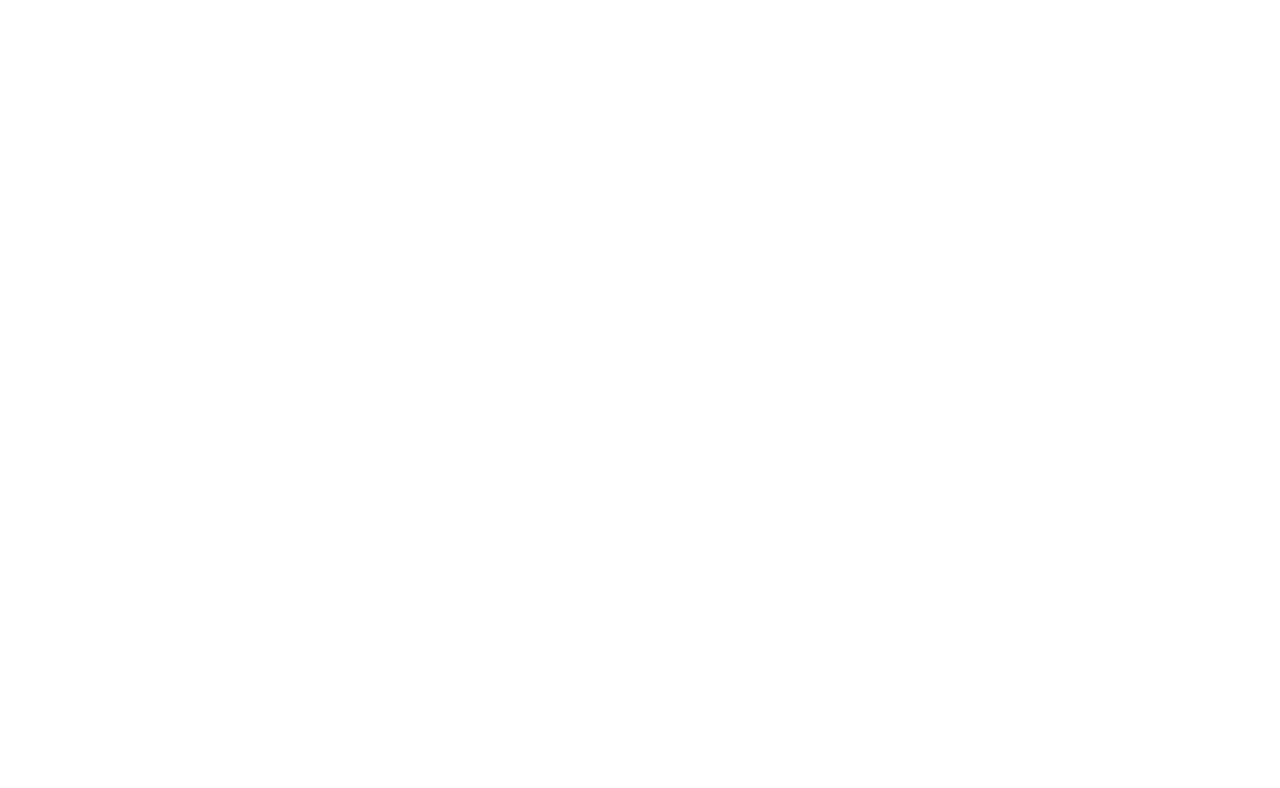
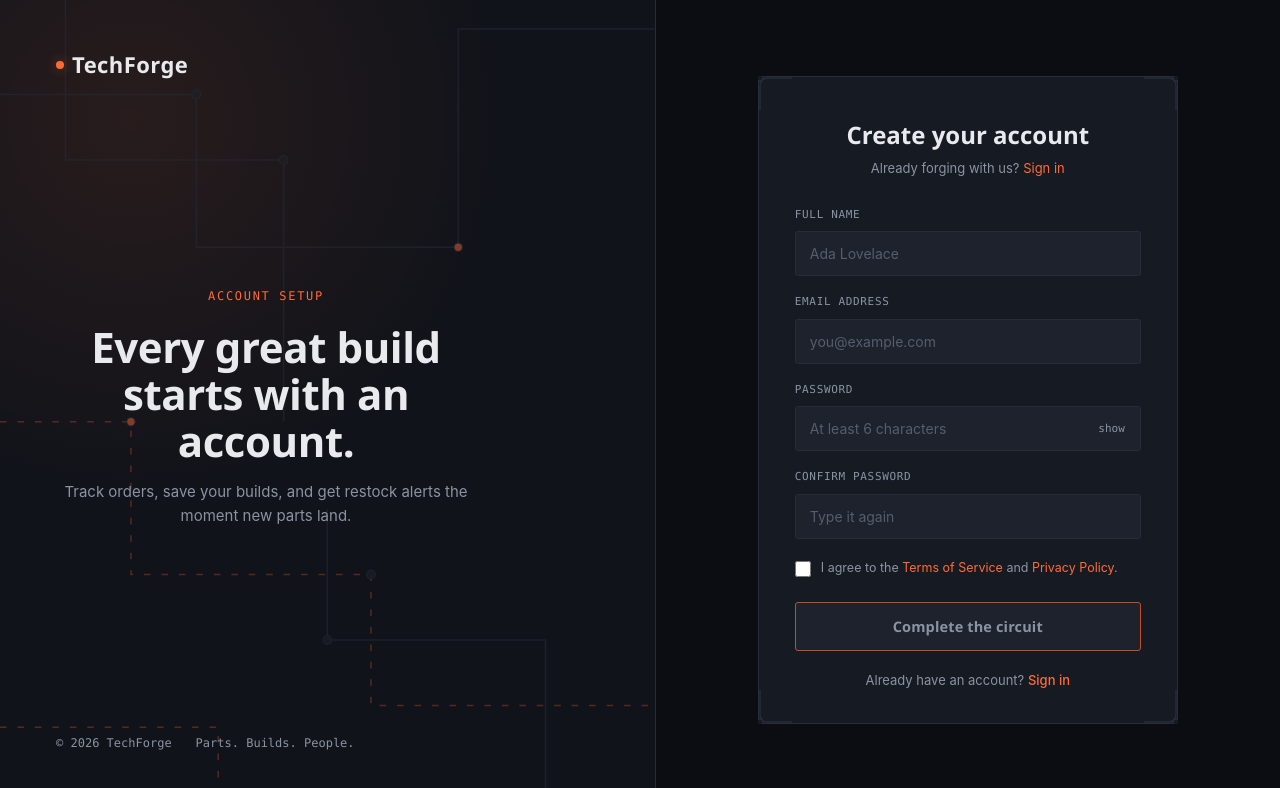
Before and after one commit to TechForage/TechForge, a React app in the folder frontend/: page /auth in a window 1280 px wide. Before the commit this address had no page. Shown: the top 788 px of the page. Built offline with nearby package versions, Linux system fonts and the light colour scheme; the HTML template or start-up script is replaced by a standard one.

Commit message:
Login is integrated with the Auth component, and the Register component has been renamed to Auth. The routing has been updated to reflect these changes.

```diff
--- a/frontend/package.json
+++ b/frontend/package.json
@@ -18,6 +18,7 @@
     "react-dom": "^19.2.7",
     "react-icons": "^5.7.0",
     "react-router-dom": "^7.18.1",
+    "react-toastify": "^11.1.0",
     "tailwindcss": "^4.3.2"
   },
   "devDependencies": {
--- a/frontend/src/App.jsx
+++ b/frontend/src/App.jsx
@@ -2,7 +2,7 @@
 import React from "react";
 import { BrowserRouter, Routes, Route, Navigate } from "react-router-dom";
 import { AuthProvider } from "./contexts/AuthContext";
-import Register from "./pages/auth/Register";
+import Auth from "./pages/auth/Auth";
 import "./App.css";
 
 function App() {
@@ -10,8 +10,8 @@ function App() {
     <AuthProvider>
       <BrowserRouter>
         <Routes>
-          <Route path="/register" element={<Register />} />
-          <Route path="/" element={<Navigate to="/register" />} />
+          <Route path="/auth" element={<Auth />} />
+          <Route path="/" element={<Navigate to="/auth" />} />
           {/* Add other routes as needed */}
         </Routes>
       </BrowserRouter>
--- a/frontend/src/pages/auth/Register.css
+++ b/frontend/src/pages/auth/Auth.css
@@ -406,6 +406,10 @@
   filter: drop-shadow(0 0 4px var(--ember-glow));
 }
 
+.tf-link{
+  cursor: pointer;
+}
+
 /* ============================================================
    Responsive
    ============================================================ */
--- a/frontend/src/pages/auth/Register.jsx
+++ b/frontend/src/pages/auth/Auth.jsx
@@ -1,7 +1,7 @@
 import { useState, useMemo } from "react";
 import { useNavigate } from "react-router-dom";
 import { useAuth } from "../../contexts/AuthContext";
-import "./Register.css";
+import "./Auth.css";
 
 /* Corner circuit trace — lights up ember when its linked field is valid */
 function CornerTrace({ position, active }) {
@@ -35,8 +35,7 @@ function getStrength(pw) {
   return { level: 1, key: "cold", label: "Cold" };
 }
 
-export default function Register() {
-  const { register } = useAuth();
+export default function Auth() {
   const navigate = useNavigate();
 
   const [form, setForm] = useState({
@@ -49,6 +48,7 @@ export default function Register() {
   const [showPw, setShowPw] = useState(false);
   const [submitting, setSubmitting] = useState(false);
   const [submitError, setSubmitError] = useState(null);
+  const [showLogin, setShowLogin] = useState(false);
 
   const update = (key) => (e) =>
     setForm((f) => ({
@@ -62,32 +62,68 @@ export default function Register() {
   const passwordValid = strength.level >= 2;
   const confirmValid = form.confirm.length > 0 && form.confirm === form.password;
 
-  const circuitComplete =
+  const RegistercircuitComplete =
     nameValid && emailValid && passwordValid && confirmValid && form.agree;
+
+  const LogincircuitComplete =
+    emailValid && passwordValid;
 
 const handleSubmit = async (e) => {
   e.preventDefault();
-    if (!circuitComplete || submitting) return;
+
+  const valid = showLogin
+    ? LogincircuitComplete
+    : RegistercircuitComplete;
+
+  if (!valid || submitting) return;
 
   setSubmitError(null);
   setSubmitting(true);
 
-    const result = await register({
+  try {
+    const url = showLogin
+      ? "http://localhost:5000/api/auth/login"
+      : "http://localhost:5000/api/auth/register";
+
+    const payload = showLogin
+      ? {
+          email: form.email.trim(),
+          password: form.password,
+        }
+      : {
           name: form.name.trim(),
           email: form.email.trim(),
           password: form.password,
+        };
+
+    const response = await axios.post(url, payload);
+
+    setForm({
+      name: "",
+      email: "",
+      password: "",
+      confirm: "",
+      agree: false,
     });
 
+    if (showLogin && response.success === "200") {
+      navigate("/dashboard");
+    } else {
+      navigate("/login");
+    }
+  } catch (error) {
+    setSubmitError(
+      error.response?.data?.message ||
+      error.message ||
+      "Something went wrong"
+    );
+  } finally {
     setSubmitting(false);
-
-    if (result.success) {
-      navigate("/"); // change to wherever a fresh account should land
-    } else {
-      setSubmitError(result.error || "Something went wrong. Try again.");
   }
 };
 
   return (
+
     <div className="tf-page">
       {/* ---------------- Left: brand panel ---------------- */}
       <div className="tf-brand">
@@ -128,8 +164,8 @@ export default function Register() {
       </div>
 
       {/* ---------------- Right: form panel ---------------- */}
-      <div className="tf-form-panel">
-        <form className="tf-card" onSubmit={handleSubmit}>
+      {!showLogin ? (<div className="tf-form-panel">
+        <form className="tf-card" onsubmit={handleSubmit}>
           <CornerTrace position="tl" active={nameValid} />
           <CornerTrace position="tr" active={emailValid} />
           <CornerTrace position="bl" active={passwordValid} />
@@ -137,7 +173,7 @@ export default function Register() {
 
           <h2 className="tf-card-heading">Create your account</h2>
           <p className="tf-card-sub">
-            Already forging with us? <a href="/login">Sign in</a>
+            Already forging with us? <a className="tf-link" onClick={() => setShowLogin(true)}>Sign in</a>
           </p>
 
           <div className="tf-field">
@@ -195,22 +231,6 @@ export default function Register() {
                 {showPw ? "hide" : "show"}
               </button>
             </div>
-
-            <div className="tf-gauge">
-              <div className="tf-gauge-track">
-                {[1, 2, 3, 4].map((i) => (
-                  <div
-                    key={i}
-                    className={`tf-gauge-seg ${
-                      strength.level >= i ? strength.key : ""
-                    }`}
-                  />
-                ))}
-              </div>
-              <div className="tf-gauge-label">
-                Heat: <span className="val">{strength.label}</span>
-              </div>
-            </div>
           </div>
 
           <div className="tf-field">
@@ -247,22 +267,97 @@ export default function Register() {
           {submitError && <p className="tf-error">⚠ {submitError}</p>}
 
           <button
-            className={`tf-submit ${circuitComplete ? "energized" : ""}`}
+            className={`tf-submit ${RegistercircuitComplete ? "energized" : ""}`}
             type="submit"
-            disabled={!circuitComplete || submitting}
+            disabled={!RegistercircuitComplete || submitting}
           >
             {submitting
               ? "Forging…"
-              : circuitComplete
+              : RegistercircuitComplete
               ? "Forge my account"
               : "Complete the circuit"}
           </button>
 
           <p className="tf-footer-link">
-            Already have an account? <a href="/login">Sign in</a>
+            Already have an account? <a className="tf-link" onClick = {()=>setShowLogin(true)}>Sign in</a>
           </p>
         </form>
+      </div>)
+
+      :
+
+
+      <div className="tf-form-panel">
+        <form className="tf-card" onsubmit={handleSubmit}>
+          <CornerTrace position="tr" active={emailValid} />
+          <CornerTrace position="bl" active={passwordValid} />
+
+          <h2 className="tf-card-heading">Sign in your account</h2>
+          <p className="tf-card-sub">
+            Don't have an account? <a className="tf-link" onClick={() => setShowLogin(false)}>Sign up</a>
+          </p>
+
+          <div className="tf-field">
+            <div className="tf-label">
+              <span>Email address</span>
+              {emailValid && <span className="tf-status ok">✓ good</span>}
             </div>
+            <div className="tf-input-wrap">
+              <input
+                className={`tf-input ${emailValid ? "valid" : ""}`}
+                type="email"
+                placeholder="you@example.com"
+                value={form.email}
+                onChange={update("email")}
+                autoComplete="email"
+              />
+            </div>
+          </div>
+
+          <div className="tf-field">
+            <div className="tf-label">
+              <span>Password</span>
+            </div>
+            <div className="tf-input-wrap">
+              <input
+                className={`tf-input ${passwordValid ? "valid" : ""}`}
+                type={showPw ? "text" : "password"}
+                placeholder="At least 6 characters"
+                value={form.password}
+                onChange={update("password")}
+                autoComplete="new-password"
+              />
+              <button
+                type="button"
+                className="tf-toggle-visibility"
+                onClick={() => setShowPw((s) => !s)}
+              >
+                {showPw ? "hide" : "show"}
+              </button>
+            </div>
+          </div>
+
+
+          {submitError && <p className="tf-error">⚠ {submitError}</p>}
+
+          <button
+            className={`tf-submit ${LogincircuitComplete ? "energized" : ""}`}
+            type="submit"
+            disabled={!LogincircuitComplete || submitting}
+          >
+            {submitting
+              ? "Forging…"
+              : LogincircuitComplete
+              ? "Forge my account"
+              : "Complete the circuit"}
+          </button>
+
+          <p className="tf-footer-link">
+            Don't have an account? <a className="tf-link" onClick = {()=>setShowLogin(false)}>Sign up</a>
+          </p>
+        </form>
+      </div>}
+
     </div>
   );
 }
```
Also changed, not shown: 1 other file (tests, documents, lock files or other folders). Lines whose indentation alone changed are shown as unchanged.
